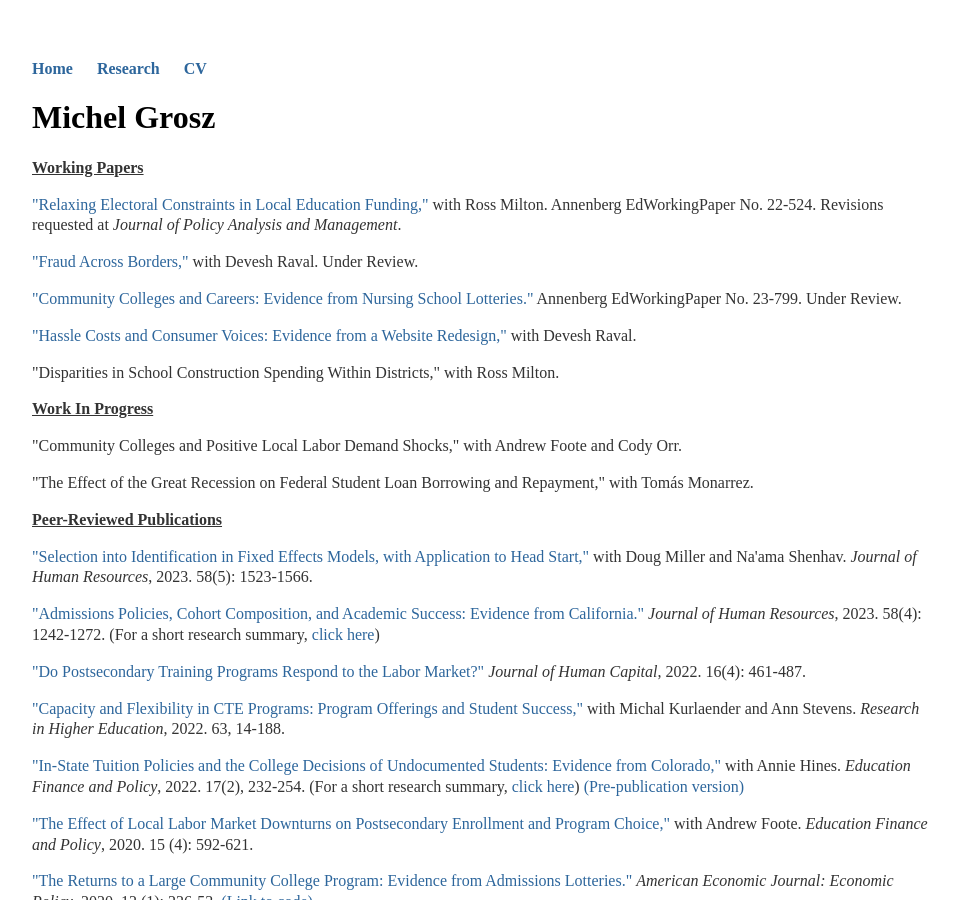
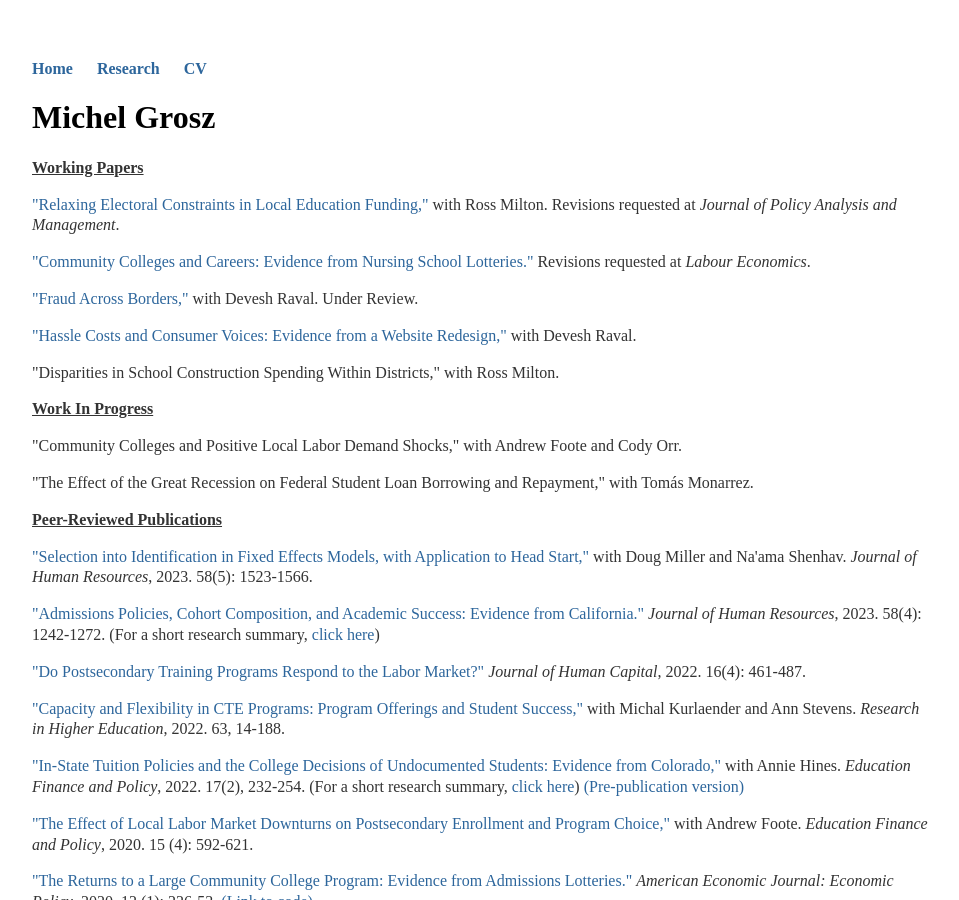
Before and after one commit to mzgrosz/mzgrosz.github.io, a Jekyll site: the page built from research/index.html, in a window 1280 px wide and 900 px high. Shown: the whole window, without its empty margins (160-1119 px from the left). Built offline with Jekyll 4.4.1, drawn with Linux system fonts in a browser that asks for light colours.

Commit message:
Update index.html

```diff
--- a/research/index.html
+++ b/research/index.html
@@ -10,11 +10,12 @@ title: Michel Grosz
 
 <p><b><u>Working Papers</u></b></p>
 
-<p><a href="https://edworkingpapers.com/ai22-524">&quot;Relaxing Electoral Constraints in Local Education Funding,&quot;</a> with Ross Milton. Annenberg EdWorkingPaper No. 22-524. Revisions requested at <em> Journal of Policy Analysis and Management</em>.</p>
+<p><a href="https://edworkingpapers.com/ai22-524">&quot;Relaxing Electoral Constraints in Local Education Funding,&quot;</a> with Ross Milton. Revisions requested at <em> Journal of Policy Analysis and Management</em>.</p>
+
+<p><a href="https://edworkingpapers.com/ai23-799">&quot;Community Colleges and Careers: Evidence from Nursing School Lotteries.&quot;</a>  Revisions requested at <em> Labour Economics</em>. </p>
 
 <p><a href="https://papers.ssrn.com/sol3/papers.cfm?abstract_id=4076428">&quot;Fraud Across Borders,&quot;</a> with Devesh Raval. Under Review.</p>
 
-<p><a href="https://edworkingpapers.com/ai23-799">&quot;Community Colleges and Careers: Evidence from Nursing School Lotteries.&quot;</a> Annenberg EdWorkingPaper No. 23-799. Under Review. </p>
 
 <p><a href="https://mzgrosz.github.io/research/gr_website_draft_230411.pdf">&quot;Hassle Costs and  Consumer Voices: Evidence from a Website Redesign,&quot;</a> with Devesh Raval.</p>
 
```
